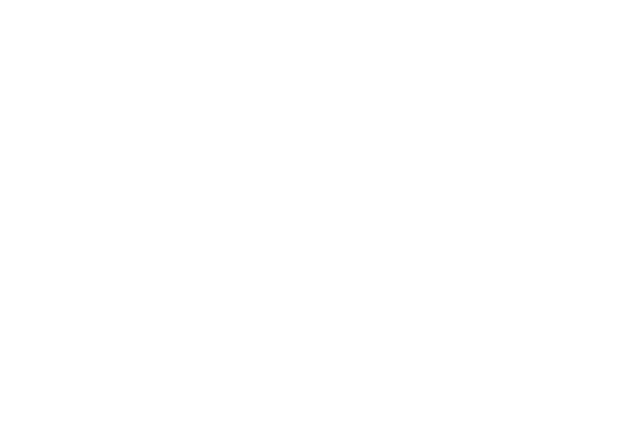
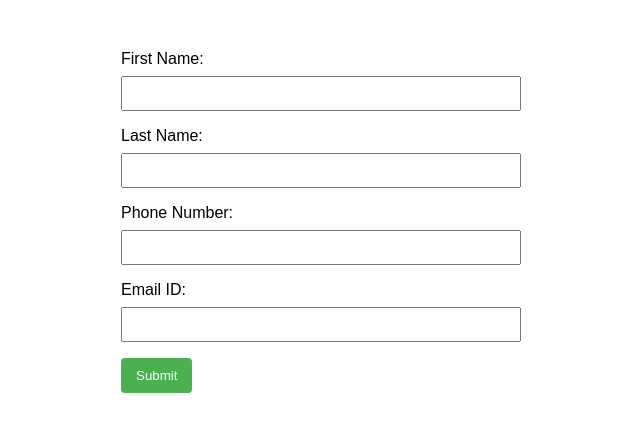
Before and after one commit to acciojob/form-login-2-Ashu007A, a website: page main.html in a window 1280 px wide. Shown: the whole page, without its empty margins (319-959 px from the left). Drawn offline with Linux system fonts and the light colour scheme.

Commit message:
created a submission

```diff
--- a/main.html
+++ b/main.html
@@ -8,6 +8,25 @@
 
 <body>
 	<!-- the entire body must be written by student -->
+
+	<div class="container">
+	    <form id="loginForm">
+	        <label for="firstName">First Name:</label>
+	        <input type="text" id="firstName" name="First Name" required>
+
+	        <label for="lastName">Last Name:</label>
+	        <input type="text" id="lastName" name="Last Name" required>
+
+	        <label for="phoneNumber">Phone Number:</label>
+	        <input type="tel" id="phoneNumber" name="Phone Number" required>
+
+	        <label for="email">Email ID:</label>
+	        <input type="email" id="email" name="Email ID" required>
+
+	        <button type="button" onclick="submitForm()">Submit</button>
+	    </form>
+	</div>
+
     <script type="text/javascript" src="./script.js">
 </script>
 
--- a/script.js
+++ b/script.js
@@ -1 +1,15 @@
 //your JS code here. If required.
+
+	function submitForm() {
+        var firstName = document.getElementById("firstName").value;
+        var lastName = document.getElementById("lastName").value;
+        var phoneNumber = document.getElementById("phoneNumber").value;
+        var email = document.getElementById("email").value;
+
+        var result = "First Name: " + firstName + "\n"
+                   + "Last Name: " + lastName + "\n"
+                   + "Phone Number: " + phoneNumber + "\n"
+                   + "Email ID: " + email;
+
+        alert(result);
+    }
--- a/styles.css
+++ b/styles.css
@@ -1 +1,27 @@
 /*  your css code here. If applicable */
+
+		body {
+            font-family: Arial, sans-serif;
+        }
+        .container {
+            max-width: 400px;
+            margin: 50px auto;
+        }
+        label {
+            display: block;
+            margin-bottom: 8px;
+        }
+        input {
+            width: 100%;
+            padding: 8px;
+            margin-bottom: 16px;
+            box-sizing: border-box;
+        }
+        button {
+            background-color: #4CAF50;
+            color: white;
+            padding: 10px 15px;
+            border: none;
+            border-radius: 4px;
+            cursor: pointer;
+        }
```
